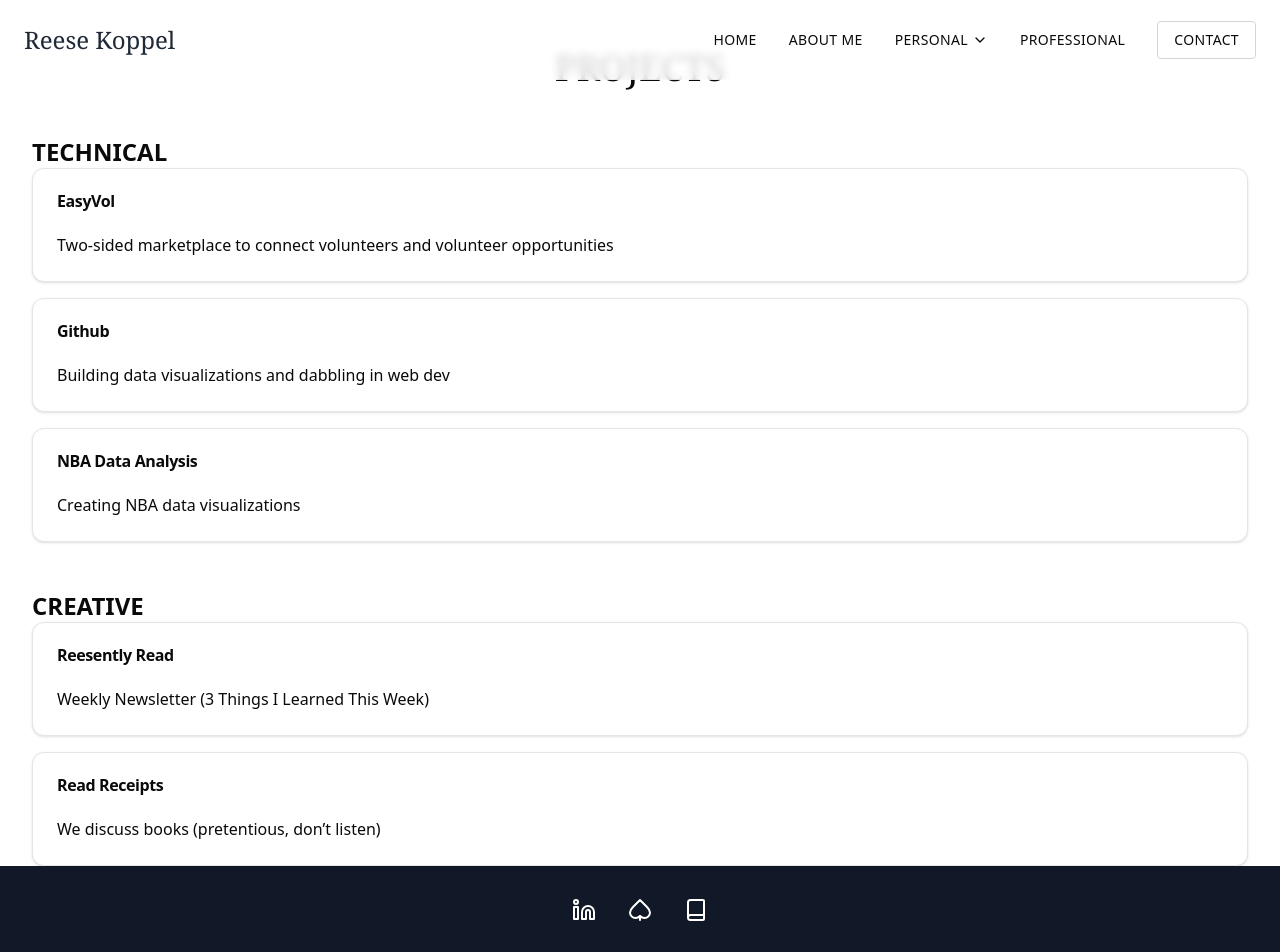
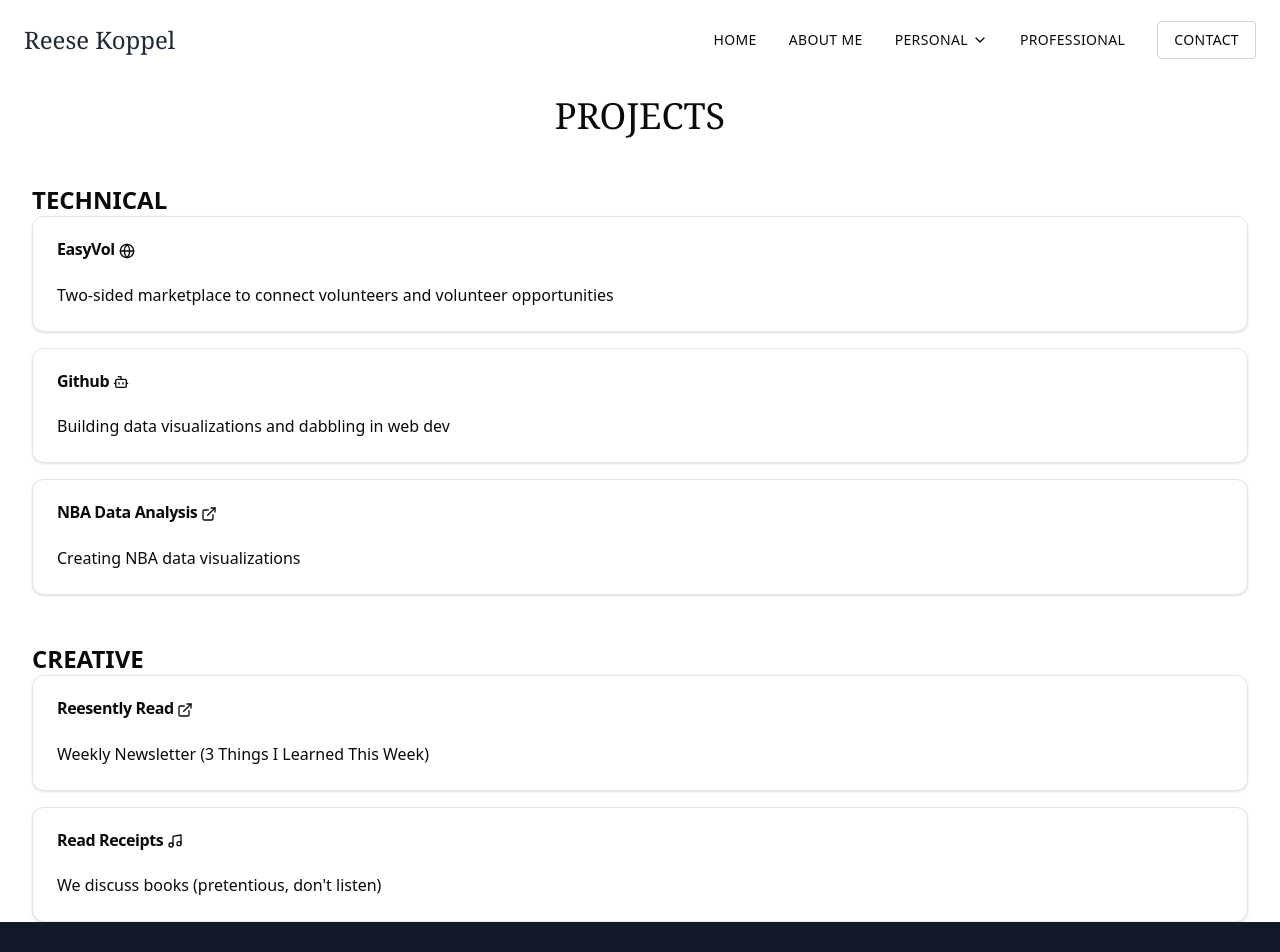
Before and after one commit to rk504/personal-website, a Next.js app: page /personal/projects in a window 1280 px wide. Shown: the top 952 px of the page. Built offline with nearby package versions, Linux system fonts and the light colour scheme.

Commit message:
formatting edits to personal

```diff
--- a/app/personal/bridge/page.tsx
+++ b/app/personal/bridge/page.tsx
@@ -1,6 +1,7 @@
 import { Header } from "@/components/header"
 import { SocialLinks } from "@/components/social-links"
 import { Card, CardContent, CardHeader, CardTitle } from "@/components/ui/card"
+import { ExternalLink, Spade } from "lucide-react"
 
 export default function Bridge() {
   return (
@@ -18,7 +19,7 @@ export default function Bridge() {
                   <CardHeader>
                     <CardTitle>
                       <a href="http://youth.worldbridge.org/acbl-koppels-kingdom-by-sue-munday/" target="_blank" rel="noopener noreferrer">
-                        King of Bridge Award
+                        King of Bridge Award <ExternalLink className="inline h-4 w-4" />
                       </a>
                     </CardTitle>
                   </CardHeader>
@@ -32,7 +33,7 @@ export default function Bridge() {
                   <CardHeader>
                     <CardTitle>
                       <a href="https://www.nytimes.com/2020/10/30/sports/online-bridge-championship-bob-hamman.html" target="_blank" rel="noopener noreferrer">
-                        ‘It’s Like Playing With Kobe’: An Unlikely Intergenerational Bridge Team
+                        ‘It’s Like Playing With Kobe’: An Unlikely Intergenerational Bridge Team <ExternalLink className="inline h-4 w-4" />
                       </a>
                     </CardTitle>
                   </CardHeader>
@@ -46,7 +47,7 @@ export default function Bridge() {
                   <CardHeader>
                     <CardTitle>
                       <a href="https://www.listennotes.com/podcasts/the-setting-trick/27-scott-hoffer-worlds-best-zE31DYBaiyr/?t=3046" target="_blank" rel="noopener noreferrer">
-                        The Setting Trick Podcast
+                        The Setting Trick Podcast <ExternalLink className="inline h-4 w-4" />
                       </a>
                     </CardTitle>
                   </CardHeader>
@@ -66,7 +67,7 @@ export default function Bridge() {
                   <CardHeader>
                     <CardTitle>
                       <a href="https://www.trickybridge.com/" target="_blank" rel="noopener noreferrer">
-                        Tricky Bridge
+                        Tricky Bridge <ExternalLink className="inline h-4 w-4" />
                       </a>
                     </CardTitle>
                   </CardHeader>
@@ -80,7 +81,7 @@ export default function Bridge() {
                   <CardHeader>
                     <CardTitle>
                       <a href="https://apps.apple.com/us/app/tricky-bridge-learn-play/id1437652160?platform=iphone" target="_blank" rel="noopener noreferrer">
-                        Tricky Bridge App Store Link
+                        Tricky Bridge App Store Link <ExternalLink className="inline h-4 w-4" />
                       </a>
                     </CardTitle>
                   </CardHeader>
@@ -94,7 +95,7 @@ export default function Bridge() {
                   <CardHeader>
                     <CardTitle>
                       <a href="https://www.acebridge.org/" target="_blank" rel="noopener noreferrer">
-                        Ace Bridge
+                        Ace Bridge <ExternalLink className="inline h-4 w-4" />
                       </a>
                     </CardTitle>
                   </CardHeader>
@@ -114,7 +115,7 @@ export default function Bridge() {
                   <CardHeader>
                     <CardTitle>
                       <a href="https://www.acbleducationalfoundation.org/" target="_blank" rel="noopener noreferrer">
-                        Ed Foundation
+                        Ed Foundation <ExternalLink className="inline h-4 w-4" />
                       </a>
                     </CardTitle>
                   </CardHeader>
@@ -128,7 +129,7 @@ export default function Bridge() {
                   <CardHeader>
                     <CardTitle>
                       <a href="https://www.center4bridge.com/" target="_blank" rel="noopener noreferrer">
-                        Center for Bridge Education
+                        Center for Bridge Education <ExternalLink className="inline h-4 w-4" />
                       </a>
                     </CardTitle>
                   </CardHeader>
--- a/app/personal/learning/page.tsx
+++ b/app/personal/learning/page.tsx
@@ -1,6 +1,7 @@
 import { Header } from "@/components/header"
 import { SocialLinks } from "@/components/social-links"
 import { Card, CardContent, CardHeader, CardTitle } from "@/components/ui/card"
+import { ExternalLink } from "lucide-react"
 
 export default function Learning() {
   return (
@@ -18,7 +19,7 @@ export default function Learning() {
                   <CardHeader>
                     <CardTitle>
                       <a href="https://www.goodreads.com/user/show/79282113-reese" target="_blank" rel="noopener noreferrer">
-                        Goodreads
+                        Goodreads <ExternalLink className="inline h-4 w-4" />
                       </a>
                     </CardTitle>
                   </CardHeader>
@@ -32,7 +33,7 @@ export default function Learning() {
                   <CardHeader>
                     <CardTitle>
                       <a href="https://reesentlyread.blogspot.com/" target="_blank" rel="noopener noreferrer">
-                        The Covers of the Books I've Read
+                        The Covers of the Books I've Read <ExternalLink className="inline h-4 w-4" />
                       </a>
                     </CardTitle>
                   </CardHeader>
@@ -46,7 +47,7 @@ export default function Learning() {
                   <CardHeader>
                     <CardTitle>
                       <a href="https://x.com/howwethinkbooks" target="_blank" rel="noopener noreferrer">
-                        How We Think Books
+                        How We Think Books <ExternalLink className="inline h-4 w-4" />
                       </a>
                     </CardTitle>
                   </CardHeader>
--- a/app/personal/projects/page.tsx
+++ b/app/personal/projects/page.tsx
@@ -1,12 +1,13 @@
 import { Header } from "@/components/header"
 import { SocialLinks } from "@/components/social-links"
 import { Card, CardContent, CardHeader, CardTitle } from "@/components/ui/card"
+import { ExternalLink, Globe, Music, Bot } from "lucide-react"
 
 export default function Projects() {
   return (
     <>
       <Header />
-      <main className="min-h-screen flex flex-col py-12">
+      <main className="min-h-screen flex flex-col py-12 pt-24">
         <div className="container flex-grow space-y-12">
           <h1 className="text-4xl font-serif text-center">PROJECTS</h1>
 
@@ -18,7 +19,7 @@ export default function Projects() {
                   <CardHeader>
                     <CardTitle>
                       <a href="https://easyvol.netlify.app/" target="_blank" rel="noopener noreferrer">
-                        EasyVol
+                        EasyVol <Globe className="inline h-4 w-4" />
                       </a>
                     </CardTitle>
                   </CardHeader>
@@ -32,7 +33,7 @@ export default function Projects() {
                   <CardHeader>
                     <CardTitle>
                       <a href="https://github.com/rk504" target="_blank" rel="noopener noreferrer">
-                        Github
+                        Github <Bot className="inline h-4 w-4" />
                       </a>
                     </CardTitle>
                   </CardHeader>
@@ -46,7 +47,7 @@ export default function Projects() {
                   <CardHeader>
                     <CardTitle>
                       <a href="https://bsky.app/profile/pels504.bsky.social" target="_blank" rel="noopener noreferrer">
-                        NBA Data Analysis
+                        NBA Data Analysis <ExternalLink className="inline h-4 w-4" />
                       </a>
                     </CardTitle>
                   </CardHeader>
@@ -66,7 +67,7 @@ export default function Projects() {
                   <CardHeader>
                     <CardTitle>
                       <a href="https://reesekoppel.substack.com/" target="_blank" rel="noopener noreferrer">
-                        Reesently Read
+                        Reesently Read <ExternalLink className="inline h-4 w-4" />
                       </a>
                     </CardTitle>
                   </CardHeader>
@@ -80,12 +81,12 @@ export default function Projects() {
                   <CardHeader>
                     <CardTitle>
                       <a href="https://open.spotify.com/show/7lZeZrEoBKmlsjUAe8qTh8" target="_blank" rel="noopener noreferrer">
-                        Read Receipts
+                        Read Receipts <Music className="inline h-4 w-4" />
                       </a>
                     </CardTitle>
                   </CardHeader>
                   <CardContent>
-                    <p>We discuss books (pretentious, don’t listen)</p>
+                    <p>We discuss books (pretentious, don't listen)</p>
                   </CardContent>
                 </Card>
               </li>
--- a/package.json
+++ b/package.json
@@ -13,8 +13,10 @@
     "@radix-ui/react-slot": "^1.1.1",
     "class-variance-authority": "^0.7.1",
     "clsx": "^2.1.1",
+    "lucide": "^0.474.0",
     "lucide-react": "^0.474.0",
-    "next": "14.2.16",
+    "lucide-svelte": "^0.474.0",
+    "next": "^14.2.23",
     "react": "^18",
     "react-dom": "^18",
     "sharp": "^0.33.5",
```
Also changed, not shown: 1 other file (tests, documents, lock files or other folders).
